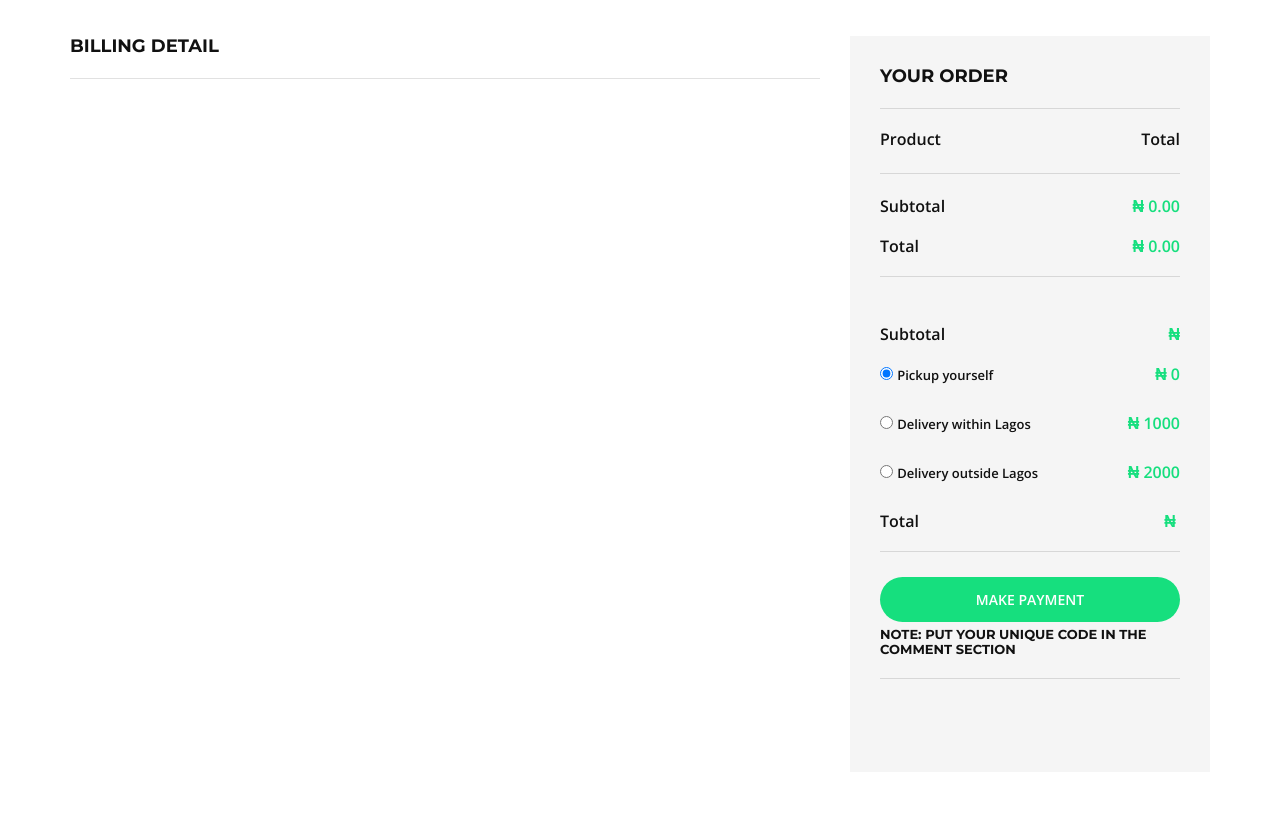
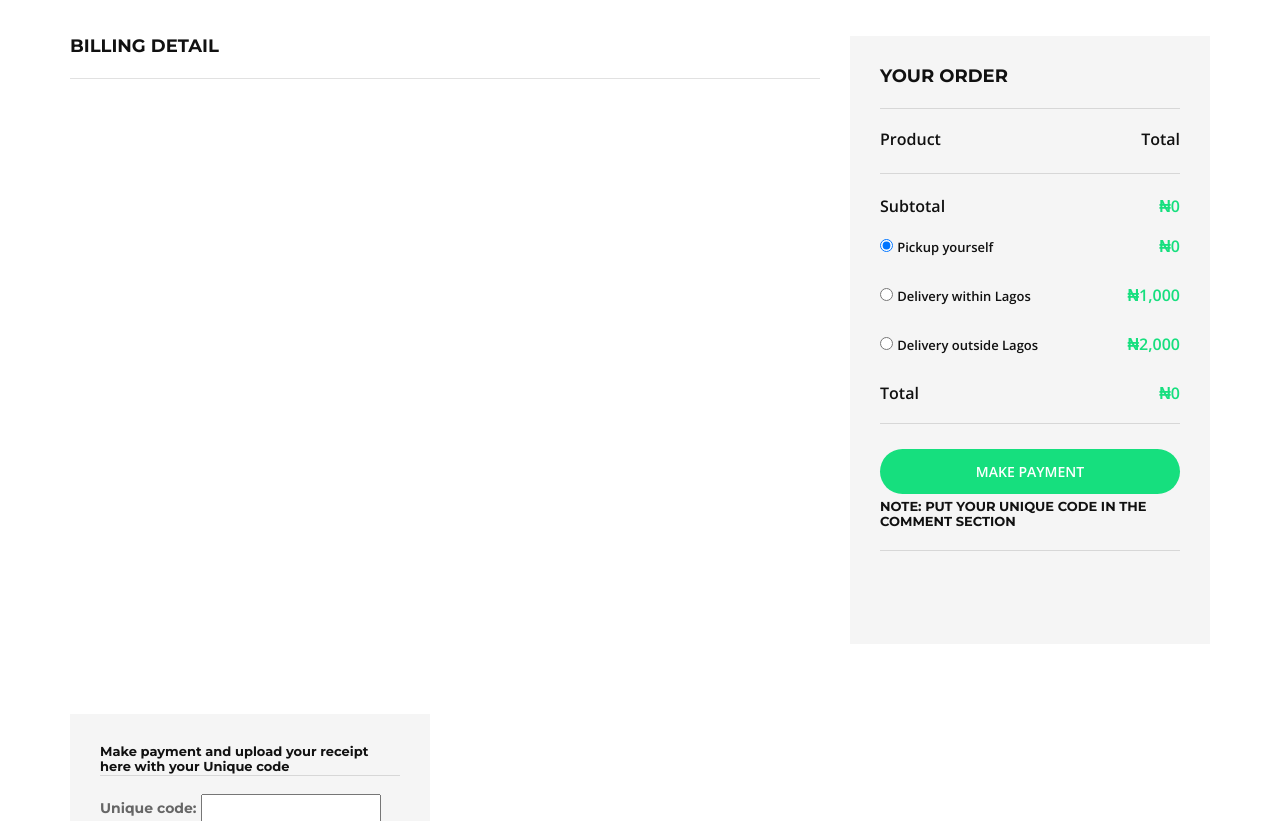
Before and after one commit to EmmanuelAfolabi/newzillianworld, a Django app: page /aquarium/aquarium_checkout in a window 1280 px wide. Shown: the part 343-1164 px from the top of the page. Run offline with Django 3.2, Linux system fonts and the light colour scheme; some libraries are stand-ins or nearby versions.

Commit message:
fourth commit

```diff
--- a/aquarium/views.py
+++ b/aquarium/views.py
@@ -34,9 +34,10 @@ from homes.models import Subscriber
 def aquarium(request):
     data = bagData(request)
     bagItemsA = data['bagItemsA']
+    title = 'ZILLIAN AQUARIUM'
 
     products = Product.objects.all()
-    context = {'products': products, 'bagItemsA': bagItemsA}
+    context = {'products': products, 'bagItemsA': bagItemsA, 'title': title}
     return render(request, 'aquarium/aquarium.html', context)
 
 def aquarium_single(request, pk):
@@ -161,12 +162,13 @@ def search(request):
         bagItemsA = data['bagItemsA']
 
         if request.method == 'GET':
+            title = 'Search Products'
             name = request.GET.get('name')
-            search = Product.objects.filter(name__icontains=name,)
+            products = Product.objects.filter(name__icontains=name,)
     except Exception as e:
         return HttpResponse('<h1>Error!!! please input correct search options</h1>')
-    context = {'bagItemsA': bagItemsA, 'search': search}
-    return render(request, 'aquarium/search.html', context)
+    context = {'bagItemsA': bagItemsA, 'products': products, 'title': title}
+    return render(request, 'aquarium/aquarium.html', context)
 
 def subscriber(request):
     if request.method == 'POST':
--- a/templates/aquarium/aquarium_single.html
+++ b/templates/aquarium/aquarium_single.html
@@ -111,8 +111,8 @@
 				  <div class="col-lg-4 listing_price_col clearfix">
 					  <div class="featured_card_box d-flex flex-row align-items-center trans_300 float-lg-right"  style="border-radius:20px;">
 						  <div class="featured_card_box_content">
-							<h6 style="color: white; padding-top:20px;" id="availability">{{object.availability}}</h6>
-							<div class="featured_card_price trans_300">₦{{object.price}}</div>>
+							<h6 style="color: white; padding-top:20px;" id="availability">{{object.availability}}</h6>{% load humanize %}
+							<div class="featured_card_price trans_300">₦{{object.price|intcomma}}</div>>
 						  </div>
 					  </div>
 				  </div>
--- a/templates/aquarium/checkout.html
+++ b/templates/aquarium/checkout.html
@@ -180,32 +180,25 @@
                                     <span class="top__text">Product</span>
                                     <span class="top__text__right">Total</span>
                                 </li>
-                                {% for item in items %}
+                                {% for item in items %}{% load humanize %}
                                 <li>{{item.quantity}} {{item.product.name}}
-                                    <span>₦{{item.get_total|floatformat:2}}</span></li>
+                                    <span>₦{{item.get_total|intcomma}}</span></li>
                                 {% endfor %}
 
                             </ul>
                         </div>
                         <div class="checkout__order__total">
                             <ul>
-                                <li>Subtotal <span style="color: #16df7e;">₦
-                                        {{order.get_bag_total|floatformat:2}}</span></li>
-                                <li>Total <span style="color: #16df7e;">₦ {{order.get_bag_total|floatformat:2}}</span>
-                                </li>
-                            </ul>
-                        </div>
-                        <div class="checkout__order__total">
-                            <ul>
-                              <li>Subtotal <span style="color: #16df7e;">₦ {{order.get_cart_total}}</span></li>
-                              <li><input id="pick" name="delivery" type="radio" onclick="Yourself()" checked> <label for="pick" style="font-size: small;"> Pickup yourself </label> <span style="float: right; color: #16df7e;">₦ 0</span> </li>
+                              <li>Subtotal <span style="color: #16df7e;">₦{{order.get_bag_total|intcomma}}</span></li>
+                              <li><input id="pick" name="delivery" type="radio" onclick="Yourself()" checked> <label for="pick" style="font-size: small;"> Pickup yourself </label> <span style="float: right; color: #16df7e;">₦0</span> </li>
 
-                              <li><input id="within" name="delivery" type="radio" onclick="DeliveryWithin()"> <label for="within" style="font-size: small;"> Delivery within Lagos </label> <span style="float: right; color: #16df7e;">₦ 1000</span> </li>
-                              <li><input id="outside" name="delivery" type="radio" onclick="DeliveryWithout()"> <label for="outside" style="font-size: small;"> Delivery outside Lagos</label> <span style="float: right; color: #16df7e;">₦ 2000</span> </li>
+                              <li><input id="within" name="delivery" type="radio" onclick="DeliveryWithin()"> <label for="within" style="font-size: small;"> Delivery within Lagos </label> <span style="float: right; color: #16df7e;">₦1,000</span> </li>
+                              <li><input id="outside" name="delivery" type="radio" onclick="DeliveryWithout()"> <label for="outside" style="font-size: small;"> Delivery outside Lagos</label> <span style="float: right; color: #16df7e;">₦2,000</span> </li>
 
-                              <li>Total <span style="color: #16df7e; float:right" id="totalId">{{order.get_cart_total}}</span> <span style="color: #16df7e; float:right;">₦&nbsp;</span> </li>
+                              <li>Total <span style="color: #16df7e; float:right" id="totalId">{{order.get_bag_total|intcomma}}</span> <span style="color: #16df7e; float:right;">₦</span> </li>
                             </ul>
                           </div>
+
                         <button style="background-color: #16df7e;" class="site-btn"><a href="https://justpaga.me/thezillianworld" id="pay"  target="_blank" style="color: white;">Make payment</a></button>
                           <h5 style="font-size: small; font-weight:50; margin-top:5px;"><span>Note:</span> Put your unique code in the comment section</h5>
                           <!--div class="checkout__form__input" id="container1" style="visibility: hidden; margin-left:80px;">
@@ -298,7 +291,7 @@
         function Yourself(){
             console.log('Radio clicked');
             number = 0.00;
-            var tot = {{order.get_cart_total|floatformat:2}} + number
+            var tot = {{order.get_bag_total}} + number
             tot = tot.toString()
             console.log(tot)
             var totalId = document.getElementById('totalId').textContent = tot;
@@ -309,7 +302,7 @@
         function DeliveryWithin(){
           console.log('Radio clicked');
           number = 1000.00;
-          var tot = {{order.get_cart_total|floatformat:2}} + number
+          var tot = {{order.get_bag_total}} + number
           tot = tot.toString()
           console.log(tot)
           var totalId = document.getElementById('totalId').textContent = tot;
@@ -320,7 +313,7 @@
         function DeliveryWithout(){
           console.log('Radio ');
           number = 2000.00;
-          var tot = {{order.get_cart_total|floatformat:2}} + number
+          var tot = {{order.get_bag_total}} + number
           tot = tot.toString()
           console.log(tot);
           var totalId = document.getElementById('totalId').textContent = tot;
--- a/templates/homes/homes.html
+++ b/templates/homes/homes.html
@@ -237,8 +237,8 @@
                       <div style="float: right;">
                       <a href="tel:+2348089237933"><i style=" padding-right:10px; font-size:x-large; color:#333" class="fa fa-phone-square"></i></a>
                       <a href="https://wa.me/+2348154147595"><i style=" padding-right:10px;; font-size:x-large; color:#333" class="fa fa-whatsapp"></i></a>
-                    </div>
-                    <p id="price">₦{{home.price}}</p>
+                    </div>{% load humanize %}
+                    <p>₦<span id="price">{{home.price|intcomma}}</span></p>
                     <ul>
                       <li><span class="fa fa-bed"></span>{{ home.bedrooms}} Bedrooms</li>
                       <li><span class="fa fa-bath"></span> {{home.bathrooms}} Baths</li>
@@ -323,6 +323,7 @@
   <!-- Template Main JS File -->
   <script src="{% static 'js/main.js' %}"></script>
 
+
 </body>
 
 </html>
--- a/templates/homes/listings_single.html
+++ b/templates/homes/listings_single.html
@@ -144,8 +144,8 @@
 				<div class="col-lg-4 listing_price_col clearfix">
 					<div class="featured_card_box d-flex flex-row align-items-center trans_300 float-lg-right"  style="border-radius:20px;">
 						<div class="featured_card_box_content">
-							<div class="featured_card_price_title trans_300">{{object.category}}</div>
-							<div class="featured_card_price trans_300">₦{{object.price}}</div>
+							<div class="featured_card_price_title trans_300">{{object.category}}</div>{% load humanize %}
+							<div class="featured_card_price trans_300">₦{{object.price|intcomma}}</div>
 						</div>
 					</div>
 				</div>
--- a/templates/store/store.html
+++ b/templates/store/store.html
@@ -162,7 +162,7 @@
                 <h3 style="color: #5f687b; font-size:larger;" class="">Zillian Store</h3>
               </div>
               <div class="row mt-5 pt-3">
-                {% for product in products reversed%}
+                {% for product in products reversed%}{% load humanize %}
                 <div class="grids4-info  col-lg-4 col-md-6 product__item">
                   <img src="{{product.image1URL}}" class="img-fluid" alt="">
 
@@ -172,7 +172,7 @@
                   <div class="info-bg" style="align-items: center;">
                     <h5><a href="store_single/{{product.id}}">{{product.name}}</a> <span style="float: right; font-size: larger;">
                       <button id="addToCart" class="fa fa-shopping-cart aquarium-update-bag" data-product="{{product.id}}" data-action="add" style="background-color: white; border:none;"></button></span></h5>
-                    <p>₦{{product.price}}</p>
+                    <p>₦{{product.price|intcomma}}</p>
                   </div>
                 </div>
                 {% endfor %}
--- a/zillian/settings.py
+++ b/zillian/settings.py
@@ -41,6 +41,7 @@ INSTALLED_APPS = [
     'aquarium',
     'store',
     'import_export',
+    'django.contrib.humanize',
 ]
 
 MIDDLEWARE = [
```
Also changed, not shown: templates/aquarium/aquarium.html (+4 -3 lines), templates/aquarium/cart.html (+8 -12 lines), templates/store/cart.html (+7 -11 lines), templates/store/checkout.html (+7 -7 lines), db.sqlite3.
